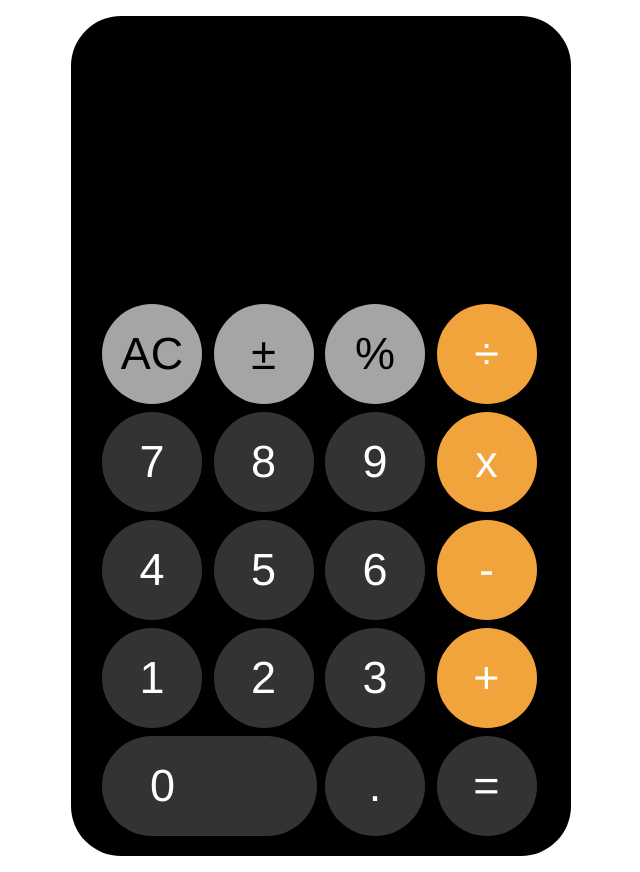
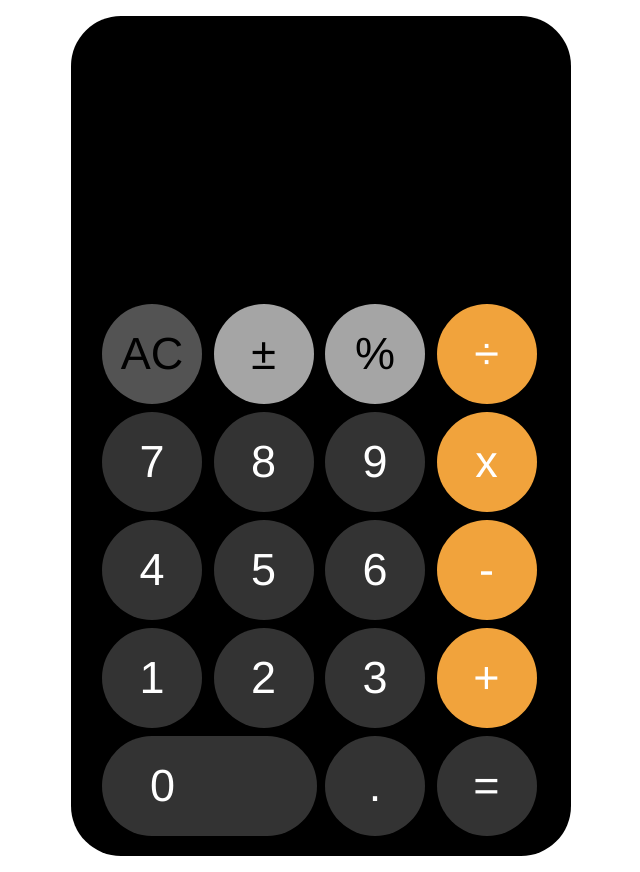
Before and after one commit to M-Burak-Yilmazer/ios-calculator, a plain HTML site: page index.html in a window 1280 px wide. In both pictures the pointer is over the element "AC". Shown: the whole page, without its empty margins (319-959 px from the left). Drawn offline with Linux system fonts and the light colour scheme.

Commit message:
Update style.css

```diff
--- a/style.css
+++ b/style.css
@@ -53,5 +53,5 @@
   align-items: center;
   padding-left: 3rem;
 }
-.number:{
+.number:hover{
   opacity:.5;}
```
